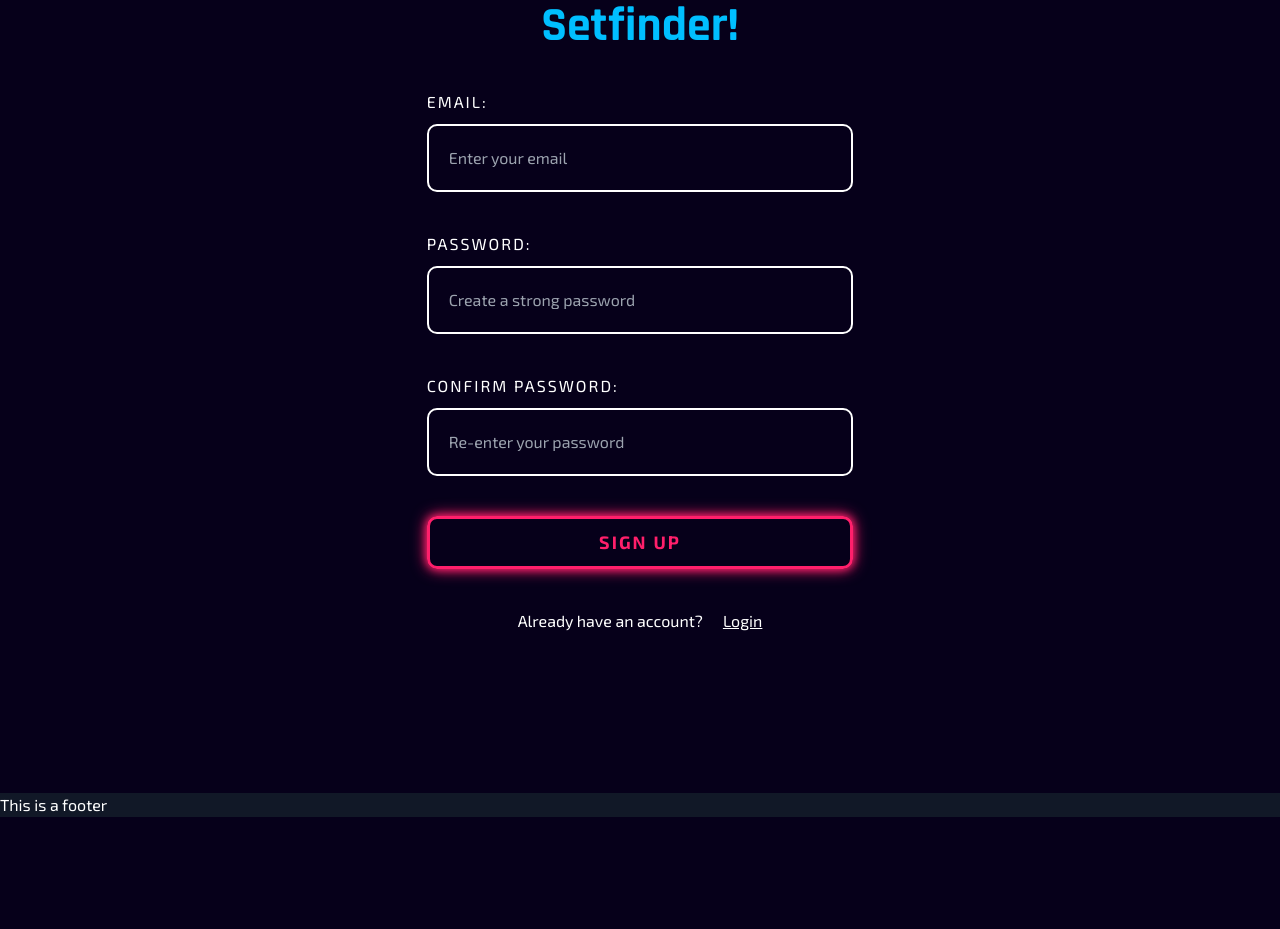
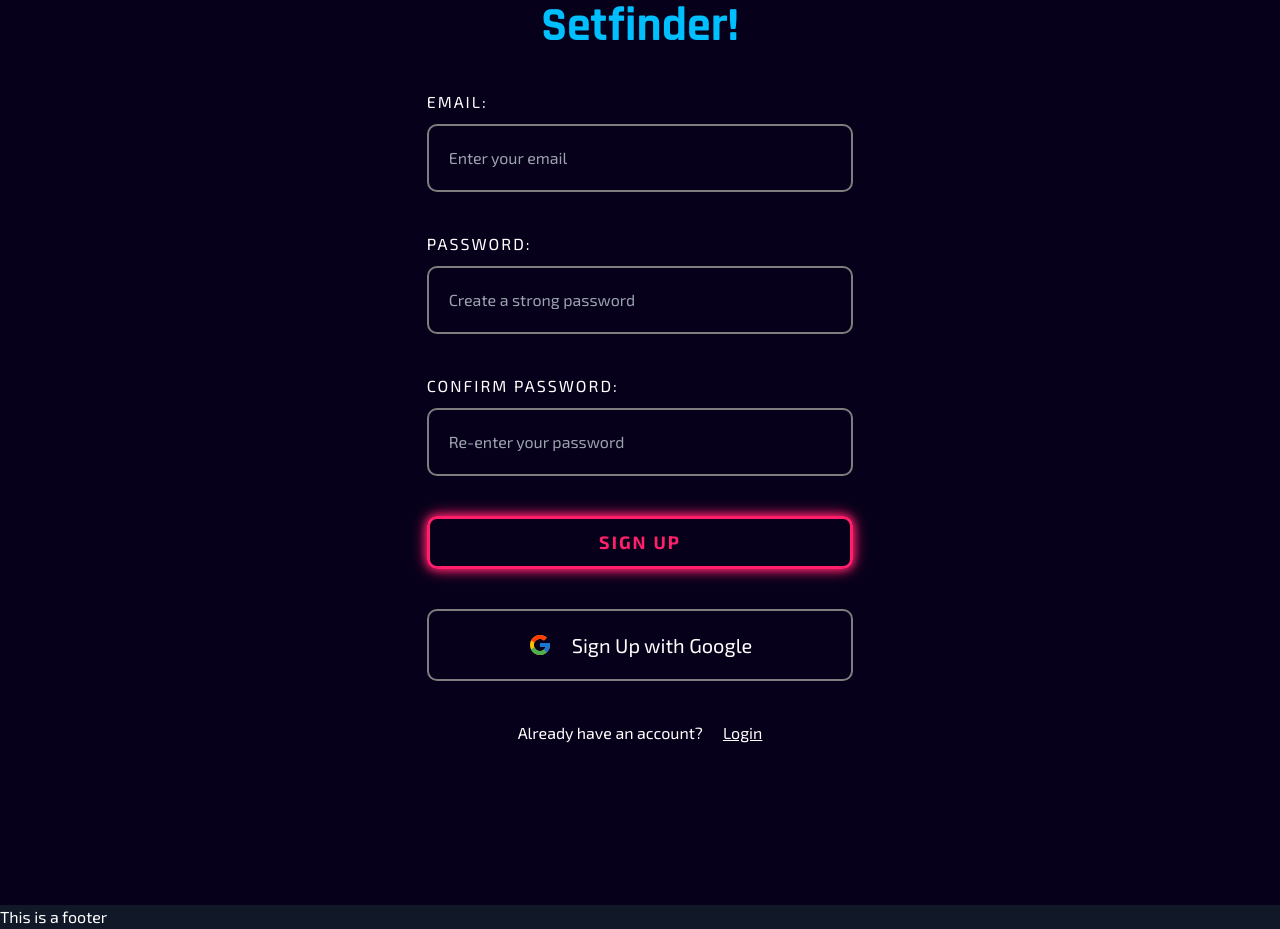
Before and after one commit to pauleenaphan/set-finder, a Next.js app: page /auth/signup in a window 1280 px wide. Shown: the part 320-1249 px from the top of the page. Before the commit the page ends 1137 px from the top, so only its background shows below. Built offline with nearby package versions, Linux system fonts and the light colour scheme; no server answers.

Commit message:
implemented firebase auth and login

```diff
--- a/package.json
+++ b/package.json
@@ -9,6 +9,7 @@
     "lint": "next lint"
   },
   "dependencies": {
+    "firebase": "^11.2.0",
     "next": "15.1.6",
     "react": "^19.0.0",
     "react-dom": "^19.0.0",
--- /dev/null
+++ b/src/app/api/utils/auth.js
@@ -0,0 +1,61 @@
+import { createUserWithEmailAndPassword, signInWithEmailAndPassword, signInWithPopup } from "firebase/auth";
+import { auth, googleProvider } from "../utils/firebase";
+
+// Signing up without google
+export const signUpWithoutGoogle = async (email, password) =>{
+    try{
+        const userCred = await createUserWithEmailAndPassword(auth, email, password);
+        const newUser = userCred.user;
+
+        console.log("new user has signed up", newUser);
+
+        // When new account is sucessful add it to mongo db
+        return { success: true };
+    }catch(error){
+        if (error.code === "auth/email-already-in-use") {
+            return { success: false, error: "Email is already registered. Please log in." };
+        }
+
+        if (error.code === 'auth/weak-password') {
+            return { success: false, error: "Password should be at least 6 characters long." };
+        }
+
+        console.error("Error Signing up", error.message);
+        return { success: false, error: error.message };
+    }
+}
+
+// Signing in without google
+export const signInWithoutGoogle = async (email, password) =>{
+    try{
+        const userCred = await signInWithEmailAndPassword(auth, email, password);
+        const currUser = userCred.user;
+        console.log("User has logged in ", currUser);
+
+        // Also double check if user is in mongodb db
+        return { success: true };
+    }catch(error){
+        if (error.code === 'auth/invalid-email' || error.code === 'auth/wrong-password') {
+            return { success: false, error: "Incorrect email or password. Please try again." };
+        }
+
+        console.error("Error Logging in", error.message);
+        return { success: false, error: error.message };
+    }
+}
+
+// Signing up/in with google
+export const signUpOrInWithGoogle = async() =>{
+    try{
+        const result = await signInWithPopup(auth, googleProvider);
+        const user = result.user;
+        console.log("User has signed in/up with google");
+
+        // Check if user is in mongo db if not then add their id
+
+        return { success: true };
+    }catch(error){
+        console.error("Error signing in with Google", error);
+        return { success: false, error: error.message };
+    }
+}
--- a/src/app/api/utils/getSets.js
+++ b/src/app/api/utils/getSets.js
@@ -136,7 +136,7 @@ const getSoundCloudSets = async(setName) =>{
     console.log("oauthtoken", oauthToken);
 
     try{
-        const response = await fetch(`https://api.soundcloud.com/tracks?q=${setName}&limit=5`, {
+        const response = await fetch(`https://api.soundcloud.com/tracks?q=${setName}&limit=1`, {
             method: 'GET',
             headers: {
                 // 'Authorization': `Bearer ${oauthToken}`,
@@ -170,7 +170,7 @@ const getSoundCloudSets = async(setName) =>{
 
 const getYoutubeSets = async(setName) =>{
     try{
-        const response = await fetch(`https://www.googleapis.com/youtube/v3/search?part=snippet&type=video&maxResults=5&q=${encodeURIComponent(setName)}&key=${process.env.NEXT_PUBLIC_YT_API_KEY}`)
+        const response = await fetch(`https://www.googleapis.com/youtube/v3/search?part=snippet&type=video&maxResults=1&q=${encodeURIComponent(setName)}&key=${process.env.NEXT_PUBLIC_YT_API_KEY}`)
 
         const data = await response.json();
 
--- a/src/app/auth/login/page.tsx
+++ b/src/app/auth/login/page.tsx
@@ -1,23 +1,38 @@
 "use client"
 
 import Link from "next/link";
+import { useRouter } from 'next/navigation';
 
 import { useState } from "react";
 
 import "../../styles/auth.css";
 
+import { FcGoogle } from "react-icons/fc";
+
+import { signInWithoutGoogle, signUpOrInWithGoogle } from "../../api/utils/auth";
+
 export default function LoginForm() {
-    const [email, setEmail] = useState("");
-    const [password, setPassword] = useState("");
+    const router = useRouter();
 
-    const handleSubmit = (e: React.FormEvent<HTMLFormElement>) => {
+    const [email, setEmail] = useState<string>("");
+    const [password, setPassword] = useState<string>("");
+
+    const [errorMsg, setErrorMsg] = useState<string>("");
+
+    const signInWithEmail = async (e: React.FormEvent<HTMLFormElement>) =>{
         e.preventDefault();
-        console.log({ email, password }); // Handle login logic here
-    };
+        const results = await signInWithoutGoogle(email, password);
+        (results.success ? router.push("/explore") : setErrorMsg(results.error));
+    }
+
+    const signInWithGoogle = async () =>{
+        const results = await signUpOrInWithGoogle();
+        (results.success ? router.push("/explore") : setErrorMsg(results.error));
+    }
 
     return (
         <main className="mb-40">
-            <form onSubmit={handleSubmit}
+            <form onSubmit={signInWithEmail}
                 className="flex flex-col gap-10 w-1/3 mx-auto">
                 <h1 className="text-5xl text-neonBlue text-center"> Welcome Back!</h1>
                 <div className="inputContainer">
@@ -44,14 +59,20 @@ export default function LoginForm() {
                     />
                 </div>
 
+                {errorMsg && <p className="text-red-500"> {errorMsg} </p>}
                 <button type="submit" className="ctaBtn"> Login </button>
-                <div className="flex gap-5 justify-center">
-                    <p> New User? </p>
-                    <Link href="/auth/signup" className="underline"> Create an Account </Link>
-                </div>
+            </form>
 
+            <article onClick={signInWithGoogle}
+                className="inputField w-1/3 mx-auto my-10 flex flex-row items-center gap-5 justify-center hover:bg-gray-300 hover:text-black cursor-pointer">
+                <FcGoogle className="text-2xl"/>
+                <button className="text-xl"> Sign in with Google </button>
+            </article>
 
-            </form>
+            <div className="flex gap-5 justify-center">
+                <p> New User? </p>
+                <Link href="/auth/signup" className="underline"> Create an Account </Link>
+            </div>
         </main>
 
     );
--- a/src/app/auth/signup/page.tsx
+++ b/src/app/auth/signup/page.tsx
@@ -1,24 +1,47 @@
 "use client";
 
 import Link from "next/link";
+import { useRouter } from 'next/navigation';
+
 import { useState } from "react";
 import "../../styles/auth.css";
 
+import { FcGoogle } from "react-icons/fc";
+
+import { signUpWithoutGoogle, signUpOrInWithGoogle } from "../../api/utils/auth";
+
 export default function SignupForm() {
-    const [email, setEmail] = useState("");
-    const [password, setPassword] = useState("");
-    const [confirmPassword, setConfirmPassword] = useState("");
+    const router = useRouter();
 
-    const handleSubmit = (e: React.FormEvent<HTMLFormElement>) => {
+    const [email, setEmail] = useState<string>("");
+    const [password, setPassword] = useState<string>("");
+    const [confirmPassword, setConfirmPassword] = useState<string>("");
+
+    const [errorMsg, setErrorMsg] = useState<string>("");
+
+    const signUpWithEmail = async (e: React.FormEvent<HTMLFormElement>) => {
         e.preventDefault();
-        console.log({ email, password, confirmPassword }); // Handle signup logic here
+
+        if(password != confirmPassword){
+            setErrorMsg("Passwords don't match");
+        }
+        const results = await signUpWithoutGoogle(email, password);
+        (results.success ? router.push("/explore") : setErrorMsg(results.error));
     };
+
+    const signUpWithGoogle = async () =>{
+        if(password != confirmPassword){
+            setErrorMsg("Passwords don't match");
+        }
+
+        const results = await signUpOrInWithGoogle();
+        (results.success ? router.push("/explore") : setErrorMsg(results.error));
+    }
 
     return (
         <main className="mb-40">
-            <form onSubmit={handleSubmit} className="flex flex-col gap-10 w-1/3 mx-auto">
+            <form onSubmit={signUpWithEmail} className="flex flex-col gap-10 w-1/3 mx-auto">
                 <h1 className="text-5xl text-neonBlue text-center"> Welcome to Setfinder! </h1>
-
                 <div className="inputContainer">
                     <label htmlFor="email" className="inputLabel">EMAIL:</label>
                     <input
@@ -28,6 +51,7 @@ export default function SignupForm() {
                         onChange={(e) => setEmail(e.target.value)}
                         className="inputField"
                         placeholder="Enter your email"
+                        required
                     />
                 </div>
 
@@ -38,8 +62,9 @@ export default function SignupForm() {
                         id="password"
                         value={password}
                         onChange={(e) => setPassword(e.target.value)}
-                        className="inputField"
+                        className={`inputField ${password !== confirmPassword ? 'inputFieldInCorrect' : ''}`}
                         placeholder="Create a strong password"
+                        required
                     />
                 </div>
 
@@ -50,17 +75,26 @@ export default function SignupForm() {
                         id="confirmPassword"
                         value={confirmPassword}
                         onChange={(e) => setConfirmPassword(e.target.value)}
-                        className="inputField"
+                        className={`inputField ${password !== confirmPassword ? 'inputFieldInCorrect' : ''}`}
                         placeholder="Re-enter your password"
+                        required
                     />
                 </div>
 
+                {errorMsg && <p className="text-red-500">{errorMsg}</p>}
                 <button type="submit" className="ctaBtn"> Sign Up </button>
-                <div className="flex gap-5 justify-center">
-                    <p> Already have an account? </p>
-                    <Link href="/auth/login" className="underline"> Login </Link>
-                </div>
             </form>
+
+            <article onClick={signUpWithGoogle}
+                className="inputField w-1/3 mx-auto my-10 flex flex-row items-center gap-5 justify-center hover:bg-gray-300 hover:text-black cursor-pointer">
+                <FcGoogle className="text-2xl"/>
+                <button className="text-xl"> Sign Up with Google </button>
+            </article>
+
+            <article className="flex gap-5 justify-center">
+                <p> Already have an account? </p>
+                <Link href="/auth/login" className="underline"> Login </Link>
+            </article>
         </main>
     );
 }
--- a/src/app/layout.tsx
+++ b/src/app/layout.tsx
@@ -1,12 +1,26 @@
+"use client"
+
 import "./globals.css";
 import Nav from "../components/nav";
 import { Footer } from "@/components/footer";
+
+import { useEffect } from 'react';
+import { usePathname } from 'next/navigation';
 
 export default function RootLayout({
   children,
 }: Readonly<{
   children: React.ReactNode;
 }>) {
+
+  const pathname = usePathname();
+
+  useEffect(() => {
+    // Scroll to top whenever the path changes
+    window.scrollTo(0, 0);
+  }, [pathname]);  // Dependency on pathname to track route changes
+
+
   return (
     <html lang="en">
       <body>
--- a/src/app/styles/auth.css
+++ b/src/app/styles/auth.css
@@ -10,7 +10,11 @@
 
 .inputField{
     background-color: var(--darkBg);
-    border: 2px solid white;
+    border: 2px solid rgb(126, 126, 126);
     padding: 20px;
     border-radius: 10px;
 }
+
+.inputFieldInCorrect{
+    border: 2px solid rgb(163, 7, 7);
+}
```
Also changed, not shown: src/app/api/utils/firebase.js (added, +32 -0 lines), 1 other file (tests, documents, lock files or other folders).
